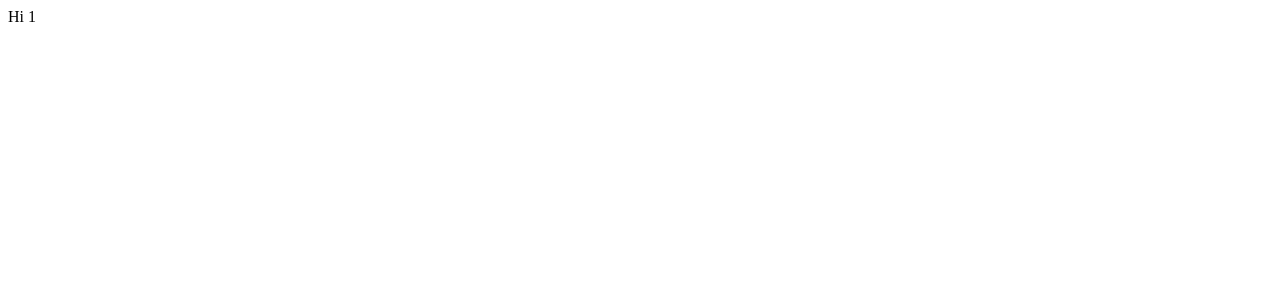
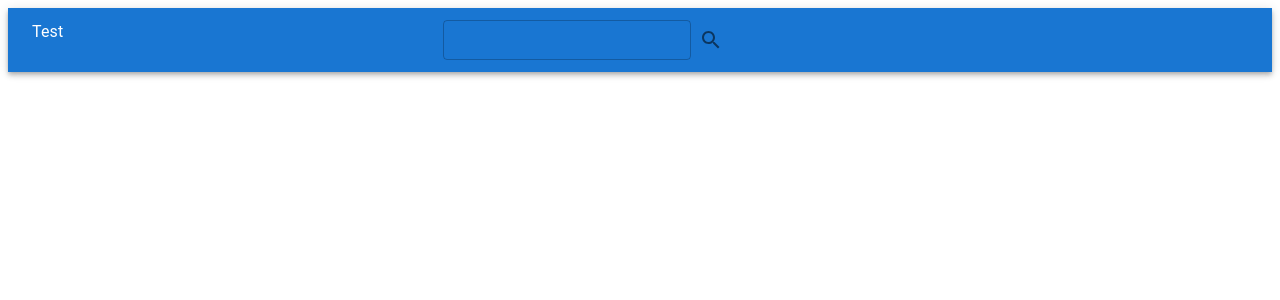
Before and after one commit to duong-vo/thirdparty-wikipedia, a Next.js app: page /articles/1 in a window 1280 px wide. Shown: the top 300 px of the page. Built offline with nearby package versions, Linux system fonts and the light colour scheme.

Commit message:
add a sticky app bar for each article

```diff
--- a/src/pages/articles/[id].js
+++ b/src/pages/articles/[id].js
@@ -1,11 +1,32 @@
+import React from 'react';
 import { useRouter } from 'next/router';
+import AppBar from '@mui/material/AppBar';
+import Grid from '@mui/material/Grid';
+import Toolbar from '@mui/material/Toolbar';
+import Typography from '@mui/material/Typography';
+import SearchBar from '../../components/SearchBar';
 
-export default function Article() {
+const Article = () => {
   const router = useRouter();
   const { id } = router.query;
   return (
     <div>
-      Hi {id}
+      <AppBar position="sticky">
+        <Toolbar>
+          <Grid container spacing={2}>
+            <Grid item xs={4}>
+              <Typography>
+                Test
+              </Typography>
+            </Grid>
+            <Grid item xs={8}>
+              <SearchBar />
+            </Grid>
+          </Grid>
+        </Toolbar>
+      </AppBar>
     </div>
   );
 }
+
+export default Article;
--- a/src/pages/articles/index.js
+++ b/src/pages/articles/index.js
@@ -1,3 +1,6 @@
+import React from 'react';
+
+
 export default function ArticlesList() {
   return (
     <div>
```
